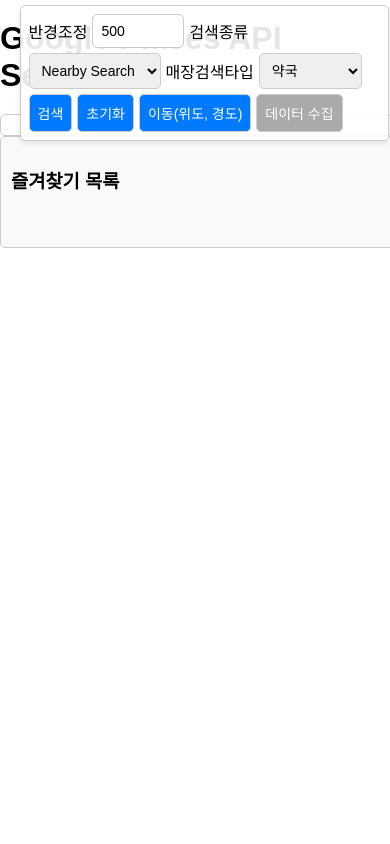
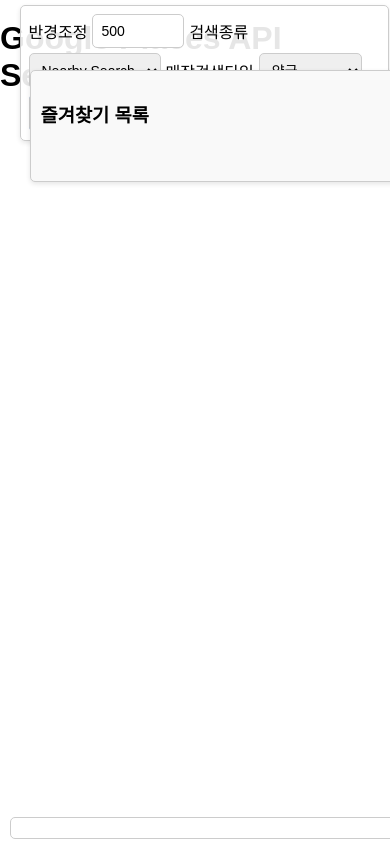
Before and after one commit to KangHyunGu/retail_collection, a website: page googleMap.html in a window 390 px wide. Shown: the top 844 px of the page. Drawn offline with nearby package versions, Linux system fonts and the light colour scheme; no server answers.

Commit message:
css 재 수정

```diff
--- a/static/css/googleMap.css
+++ b/static/css/googleMap.css
@@ -57,20 +57,6 @@ h1 {
   background: #aaa;
 }
 
-/* 왼쪽 사이드바 컨테이너: 즐겨찾기와 검색 결과를 포함 */
-#left-container {
-  position: fixed;
-  top: 10px;
-  left: 10px;
-  width: 300px;
-  z-index: 1000;
-  display: flex;
-  flex-direction: column;
-  gap: 10px; /* 두 영역 사이의 간격 */
-}
-
-
-
 /* 지도 */
 #map {
   position: absolute; /* 화면 전체를 덮음 */
@@ -83,15 +69,20 @@ h1 {
   padding: 0;
 }
 
-/* 검색 결과 영역 스타일 */
+/* 결과 영역 */
 #results {
-  width: 100%;
-  max-height: 200px;  /* 데스크탑 최대 높이 */
+  position: absolute;
+  bottom: 10px;
+  left: 10px;
+  width: 300px;
+  max-height: 320px;
   overflow-y: auto;
+  background: rgba(255, 255, 255, 0.9); /* 투명 배경 */
   border: 1px solid #ccc;
   border-radius: 5px;
-  background: rgba(255, 255, 255, 0.9);
   padding: 10px;
+  z-index: 1000; /* 지도 위에 배치 */
+  counter-reset: result-counter;
 }
 
 #results div {
@@ -254,17 +245,20 @@ h1 {
   background: #aaa;
 }
 
-/* 즐겨찾기 영역 스타일 */
 #favorite-list {
-  width: 100%;
-  max-height: 350px;  /* 데스크탑 최대 높이 */
-  overflow-y: auto;
+  position: fixed;
+  top: 50px;
+  width: 300px;
+  margin: 10px;
   border: 1px solid #ccc;
   border-radius: 5px;
   background-color: #f9f9f9;
+  box-shadow: 0 2px 5px rgba(0, 0, 0, 0.1);
+  z-index: 1000;
+  overflow-y: auto;
+  max-height: 400px; /* 화면 크기에 맞춰 높이 제한 */
   padding: 10px;
 }
-
 
 #favorite-items li {
   position: relative;
@@ -551,11 +545,6 @@ h1 {
       padding: 8px;
   }
 
-  #left-container {
-    width: 90%;
-    left: 5%;
-  }
-
   /* 결과 영역: 폭을 화면에 맞게 조절 */
   #results {
       width: calc(100% - 20px);
@@ -571,11 +560,9 @@ h1 {
 
   /* 즐겨찾기 리스트: 폭 및 위치 조정 */
   #favorite-list {
-    max-height: 300px;  /* 작은 화면에서는 높이를 줄임 */
-  }
-
-  #results {
-    max-height: 150px;  /* 작은 화면에서는 높이를 줄임 */
+      width: 90%;
+      left: 5%;
+      top: 60px;
   }
 
   /* 오른쪽 사이드바: 폭 축소 및 toggle 버튼 위치 조정 */
@@ -591,20 +578,6 @@ h1 {
 
 /* ========== 미디어 쿼리: 화면 너비 480px 이하 ========== */
 @media screen and (max-width: 480px) {
-
-  #left-container {
-    width: 95%;
-    left: 2.5%;
-  }
-
-  #favorite-list {
-    max-height: 250px;
-  }
-
-  #results {
-    max-height: 120px;
-  }
-
   /* 컨트롤 영역: 폰트 및 패딩 축소 */
   #controls input, #controls select, #controls button {
       padding: 8px;
```
